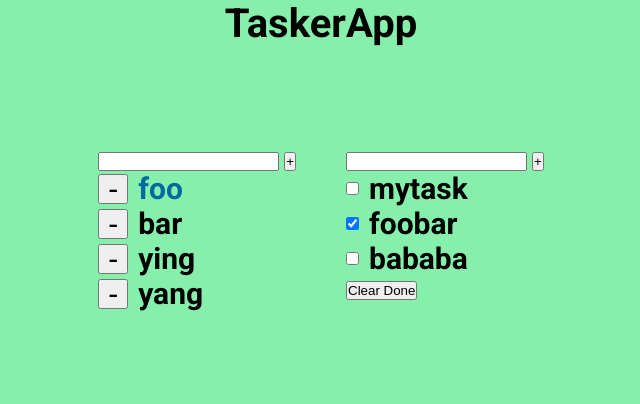
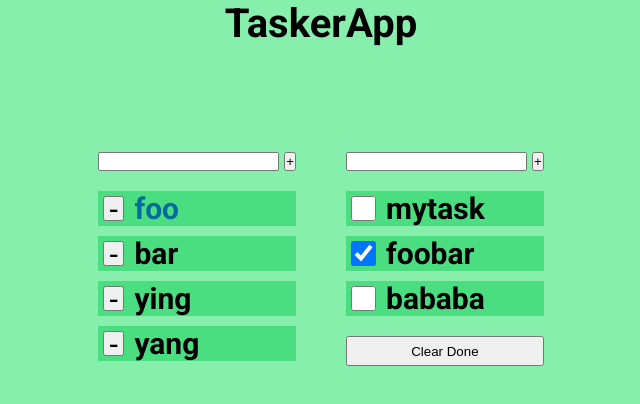
Before and after one commit to G4brielMedeiros/TaskerApp, a website built with webpack: page docs/index.html in a window 1280 px wide. Shown: the whole page, without its empty margins (319-959 px from the left). Built offline with nearby package versions, Linux system fonts and the light colour scheme.

Commit message:
style page

```diff
--- a/docs/index.html
+++ b/docs/index.html
@@ -39,7 +39,7 @@
                         <label for="2">Task one</label>
                     </li>
                 </ul>
-                <button>Clear Done</button>
+                <button class="clear-button">Clear Done</button>
             </section>
         </main>
     </body>
--- a/docs/style.css
+++ b/docs/style.css
@@ -3,6 +3,7 @@
 :root {
     --green-300: #86efac;
     --sky-700: #0369a1;
+    --bg-li: #4ade80;
     font-family: "Roboto", sans-serif;
     font-size: 20px;
 }
@@ -25,6 +26,7 @@ main {
     justify-content: center;
     align-items: baseline;
     gap: 50px;
+    flex-wrap: wrap;
     margin-top: 100px;
 }
 
@@ -39,10 +41,26 @@ li {
     font-weight: bold;
 }
 
-.delete-button-task,
+ul {
+    margin-top: 20px;
+    display: flex;
+    flex-direction: column;
+    gap: 10px;
+}
+
+.project {
+    background-color: var(--bg-li);
+}
+
+.project-title {
+    width: 100%;
+}
+
+.task {
+    background-color: var(--bg-li);
+}
+
 .delete-button-project {
-    width: 30px;
-    height: 30px;
     text-align: center;
 
     font-size: 1em;
@@ -51,12 +69,19 @@ li {
     align-content: center;
 }
 
-.delete-button-task:hover,
-.delete-button-project:hover {
-    background: gray;
-    border: none;
-}
-
 .selected {
     color: var(--sky-700);
 }
+
+.clear-button {
+    margin-top: 20px;
+    width: 100%;
+    height: 30px;
+}
+
+input[type="checkbox"],
+.delete-button-project {
+    height: 25px;
+    width: 25px;
+    margin-left: 5px;
+}
```
